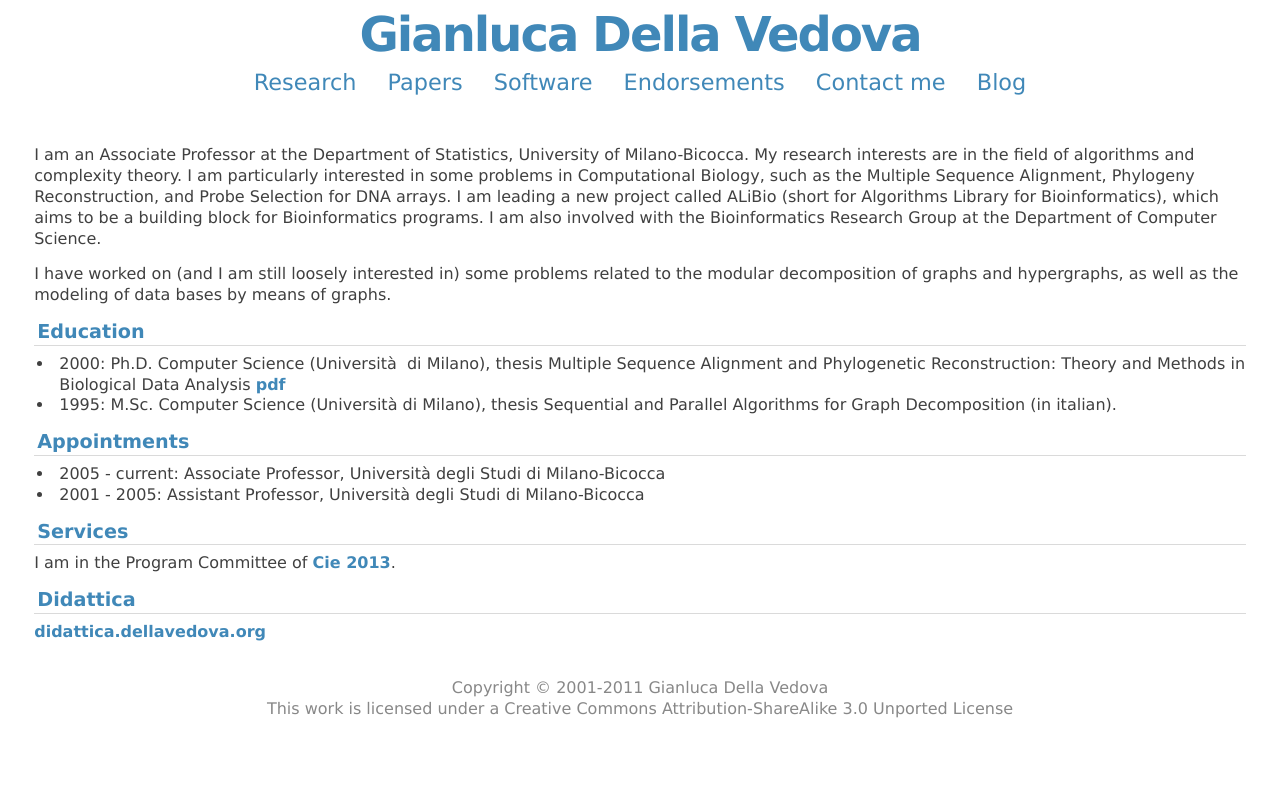
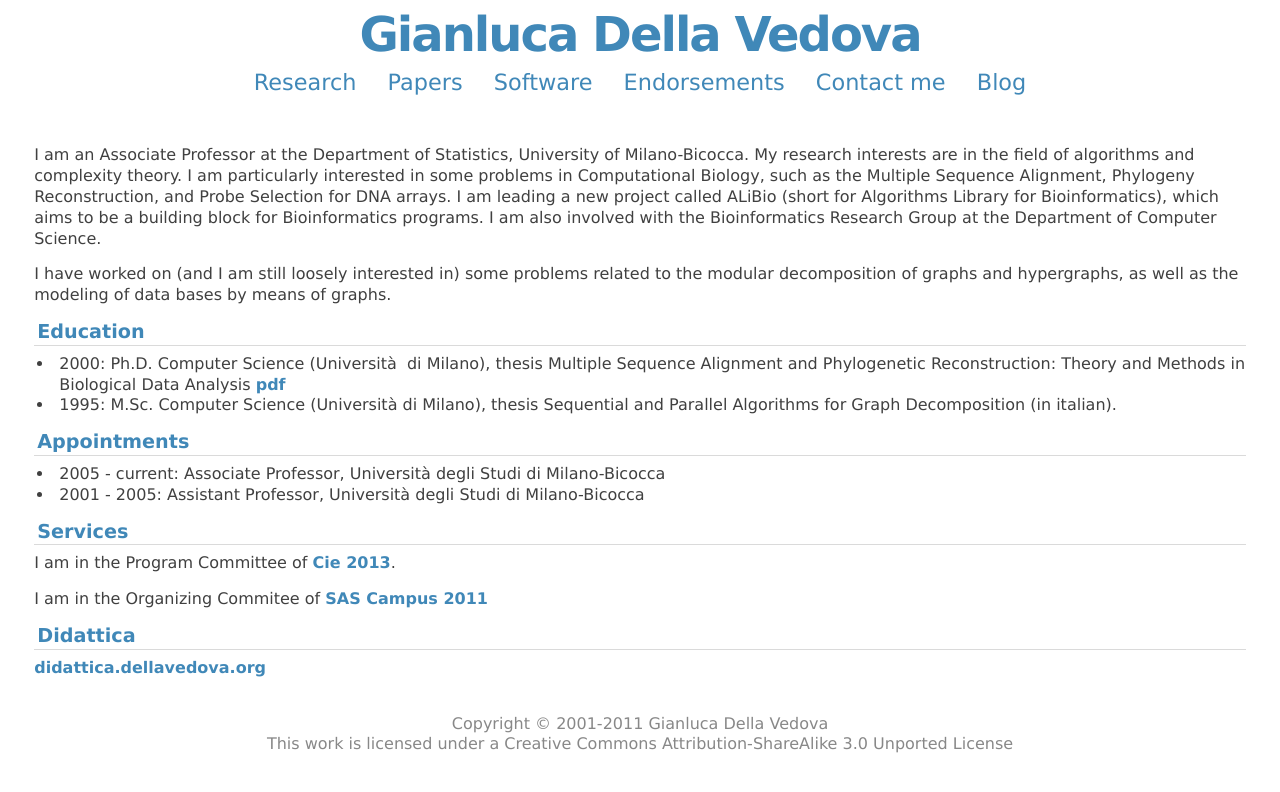
Before and after one commit to gdv/gianluca.dellavedova.org, a Jekyll site: the page built from index.md, in a window 1280 px wide. Shown: the top 792 px of the page. Built offline with Jekyll 4.4.1, drawn with Linux system fonts in a browser that asks for light colours; Markdown is read by kramdown in place of the engine named in the settings.

Commit message:
Added SAS Campus

```diff
--- a/index.md
+++ b/index.md
@@ -34,6 +34,8 @@ modeling of data bases by means of graphs.
 
 I am in the Program Committee of [Cie 2013](http://www.illc.uva.nl/CiE/index.php?page=22_7).
 
+I am in the Organizing Commitee of [SAS Campus 2011]()
+
 ### Didattica
 
 [didattica.dellavedova.org](http://didattica.dellavedova.org)
```
